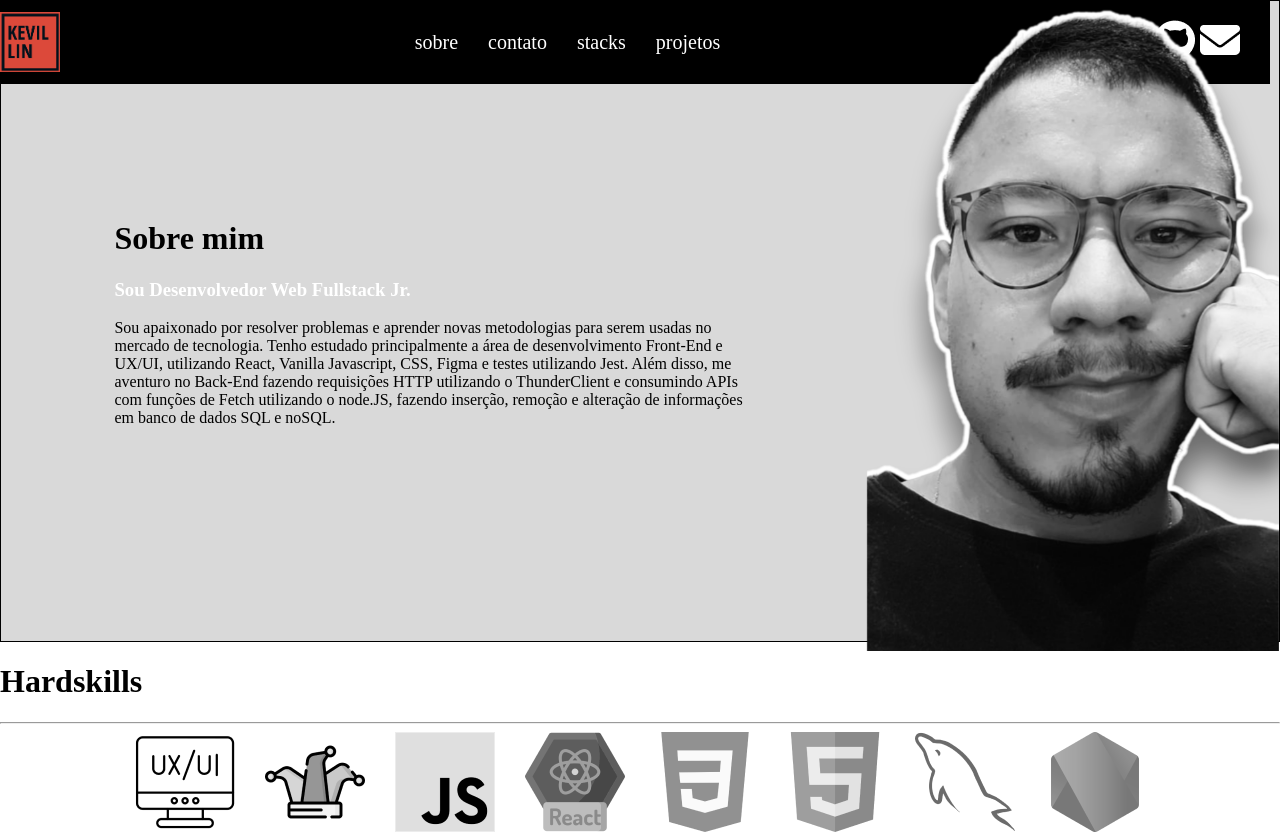
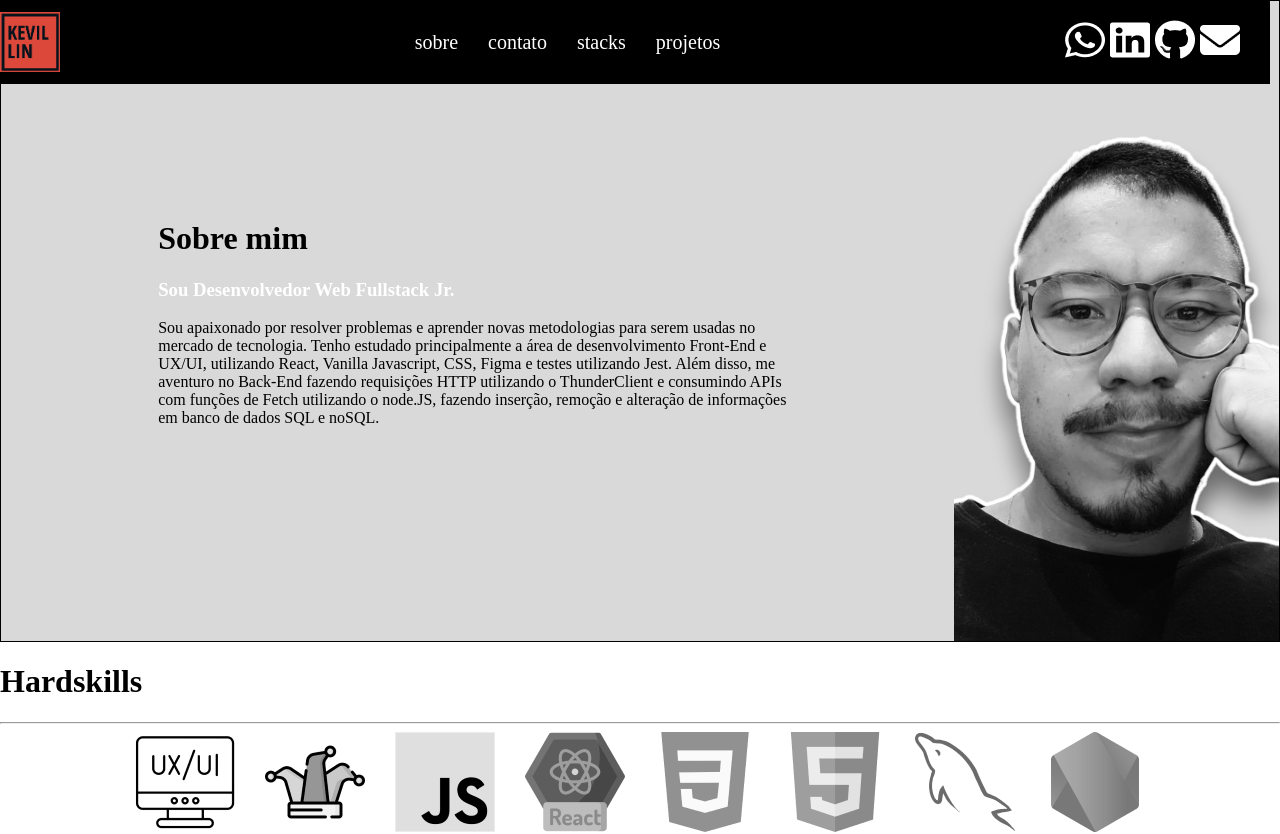
Before and after one commit to kevillin/portfolio, a React (Vite) app: page / in a window 1280 px wide. Shown: the top 834 px of the page. Built offline with nearby package versions, Linux system fonts and the light colour scheme; no server answers.

Commit message:
fix: ajusta imagem para não estourar div

```diff
--- a/src/components/Main.jsx
+++ b/src/components/Main.jsx
@@ -9,7 +9,7 @@ function Main() {
       <h3>Sou Desenvolvedor Web Fullstack Jr.</h3>
       <p>Sou apaixonado por resolver problemas e aprender novas metodologias para serem usadas no mercado de tecnologia. Tenho estudado principalmente a área de desenvolvimento Front-End e UX/UI, utilizando React, Vanilla Javascript, CSS, Figma e testes utilizando Jest. Além disso, me aventuro no Back-End fazendo requisições HTTP utilizando o ThunderClient e consumindo APIs com funções de Fetch utilizando o node.JS, fazendo inserção, remoção e alteração de informações em banco de dados SQL e noSQL.</p>
       </div>
-      <div>
+      <div id="selfie-container">
         <img id="selfie" src={selfieImg} alt="selfie-img" />
       </div>
     </main>
--- a/src/styles/Main.css
+++ b/src/styles/Main.css
@@ -1,5 +1,5 @@
 .main {
-  background: #D9D9D9;
+  background: #d9d9d9;
   height: 80vh;
   display: flex;
   border: solid 1px black;
@@ -10,18 +10,16 @@
   width: 50%;
 }
 
+#selfie-container {
+  overflow: hidden;
+}
+
 #selfie {
-  max-width:700px;
-  max-height:650px;
-  width: auto;
-  height: auto;
-  /* padding-bottom: 0%;
-  margin-bottom: 0%;
-  border-bottom: 0%; */
-  align-items: end;
+  display: inline-block;
+  width: 100%;
+  height: 80%;
   position: sticky;
   top: 50%;
-  object-fit: contain
 }
 
 @media only screen and (max-width: 480px) {
```
